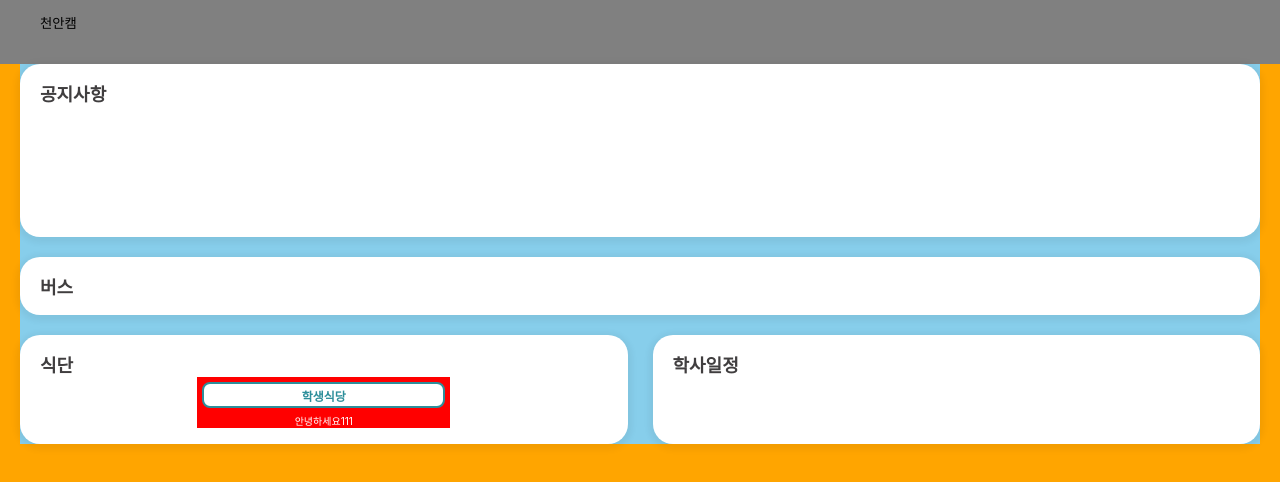
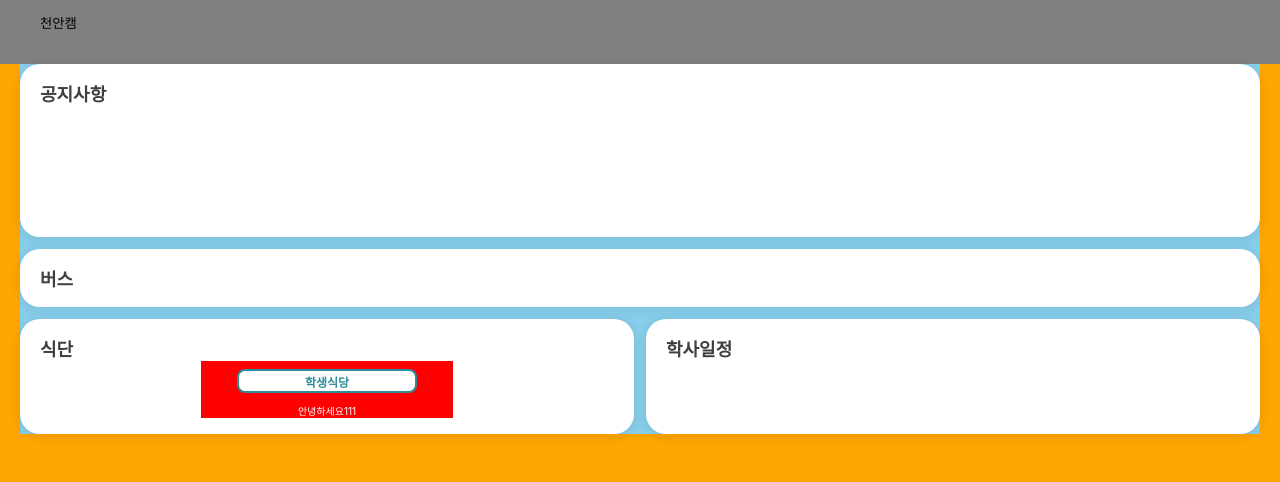
Before and after one commit to LikeKNU/LikeKNU-Web, a React (Create React App) app in the folder like-knu/: page / in a window 1280 px wide. Shown: the top 482 px of the page. Built offline with nearby package versions, Linux system fonts and the light colour scheme; a web font is replaced by a local one.

Commit message:
Fix: 식단 종류 width 수정

```diff
--- a/like-knu/src/components/MainMenu.jsx
+++ b/like-knu/src/components/MainMenu.jsx
@@ -77,6 +77,9 @@ const Slide=styled(SwiperSlide)`
   background-color: red;
   width: 100%;
 
+  display: flex;
+  flex-direction: column;
+
   .content {
     color: #fff;
     text-align: center;
@@ -84,8 +87,9 @@ const Slide=styled(SwiperSlide)`
   .title {
     color: #fff;
     text-align:center;
-    margin: 5px;
     border: 1px solid #000;
+    width: 70%;
+    margin: 0 auto;
   }
 `
 const SwiperContainer=styled(Swiper)`
--- a/like-knu/src/components/TitleBox.jsx
+++ b/like-knu/src/components/TitleBox.jsx
@@ -4,29 +4,29 @@ import colors from "constants/colors";
 export default function TitleBox(props) {
   const {text, colors, margin_top} = props;
   return (
-    <Wrapper $margin_top={margin_top}>{text}</Wrapper>
+    <Wrapper $margin_top={margin_top}>
+      <Inner>
+        {text}
+      </Inner>
+    </Wrapper>
   )
 }
-
-const Wrapper=styled.div`
-  width: auto;
-  height: 20px;
+const Inner=styled.div`
+  border: 2px solid ${colors.cheonAn};
   color: ${colors.cheonAn};
-  border: 2px solid ${colors.cheonAn};
-  background-color: ${colors.white};
+  border-radius: 8px;
   font-size: 1.2rem;
   font-weight: 700;
+  width: 70%;
+  margin: 0 auto;
+  height: 20px;
   display: flex;
   justify-content: center;
   align-items: center;
-  // margin: 0px 1.4rem;
-  border-radius: 8px;
+  background-color: ${colors.white};
+`
+const Wrapper=styled.div`
+  margin-bottom: 10px;
   margin-top: ${(props) => props.$margin_top};
-  // box-sizing: border-box;
-  padding: 1px;
 
-  // color: #fff;
-  // text-align:center;
-  margin: 5px;
-  // border: 1px solid #000;
 `
--- a/like-knu/src/layouts/PageContainer.js
+++ b/like-knu/src/layouts/PageContainer.js
@@ -7,6 +7,6 @@ export default styled.div`
   grid-template-rows: minmax(100px, auto);
   grid-template-columns: 1fr 1fr;
 
-  grid-column-gap: 25px;
-  grid-row-gap: 20px;
+  grid-column-gap: 12px;
+  grid-row-gap: 12px;
 `
```
